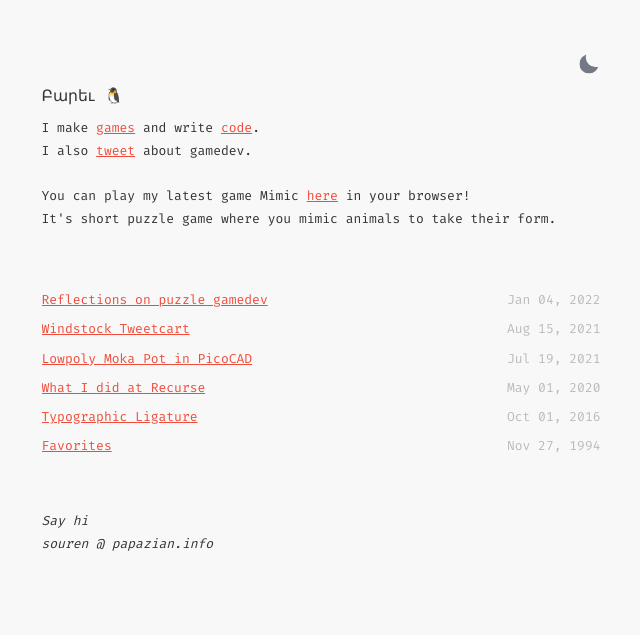
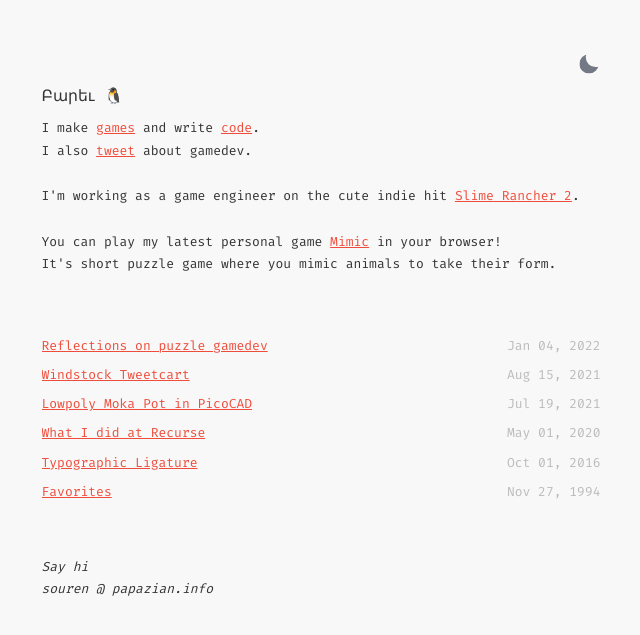
Before and after one commit to sourencho/sourencho.github.io, a Jekyll site: the page built from index.html, in a window 1280 px wide. Shown: the top 635 px of the page, without its empty margins (319-959 px from the left). Built offline with Jekyll 4.4.1, drawn with Linux system fonts in a browser that asks for light colours.

Commit message:
Update bio and add RL to favorite games

```diff
--- a/index.html
+++ b/index.html
@@ -18,7 +18,10 @@
     </p>
     <br>
     <p>
-        You can play my latest game Mimic <a href="https://sourencho.itch.io/mimic" target="_blank">here</a> in your browser!
+        I'm working as a game engineer on the cute indie hit <a href="https://store.steampowered.com/app/1657630/Slime_Rancher_2/" target="_blank">Slime Rancher 2</a>.
+        <br>
+        <br>
+        You can play my latest personal game <a href="https://sourencho.itch.io/mimic" target="_blank">Mimic</a> in your browser!
         <br>
         It's short puzzle game where you mimic animals to take their form.
     </p>
```
Also changed, not shown: _posts/1994-11-27-favorites.md (+1 -0 lines).
